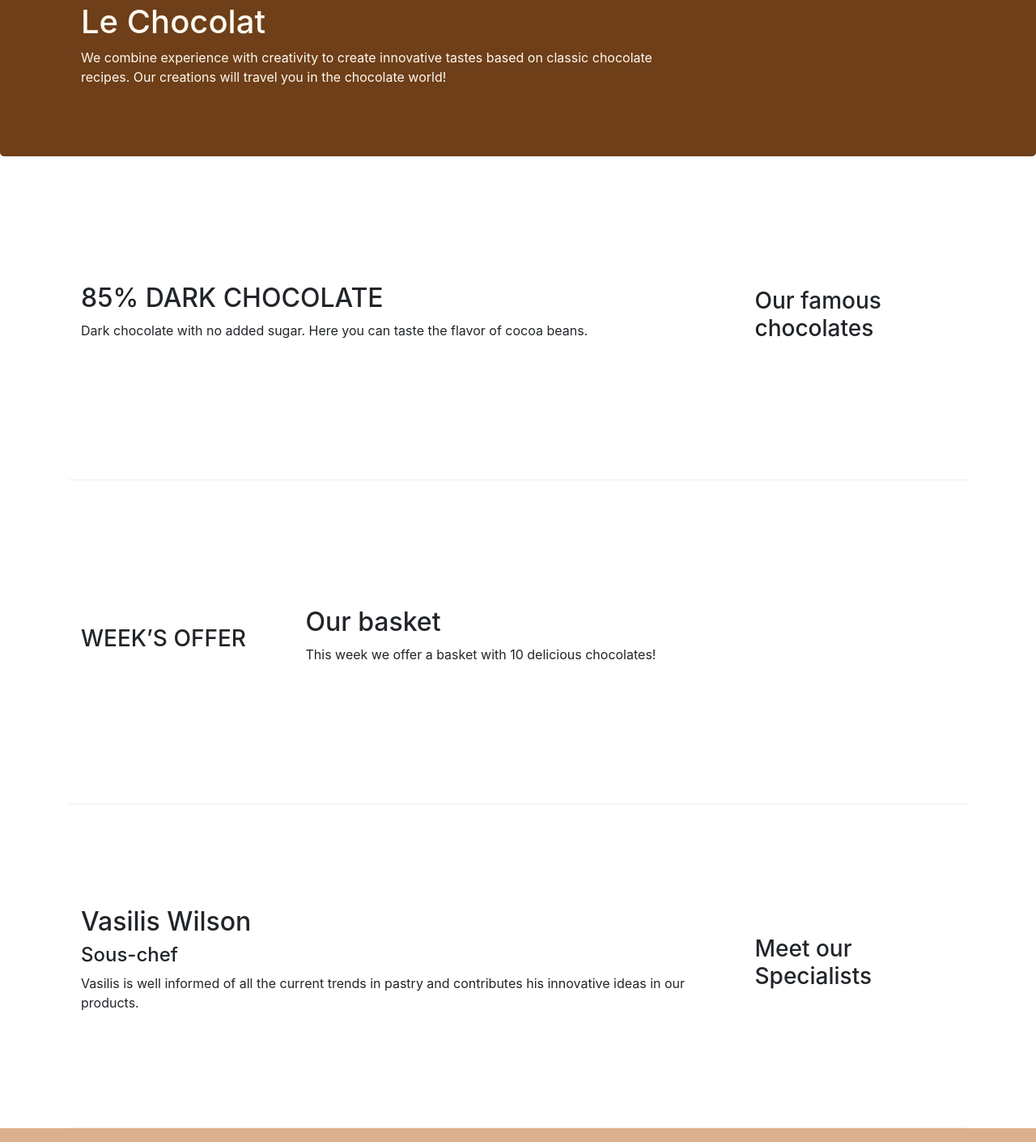
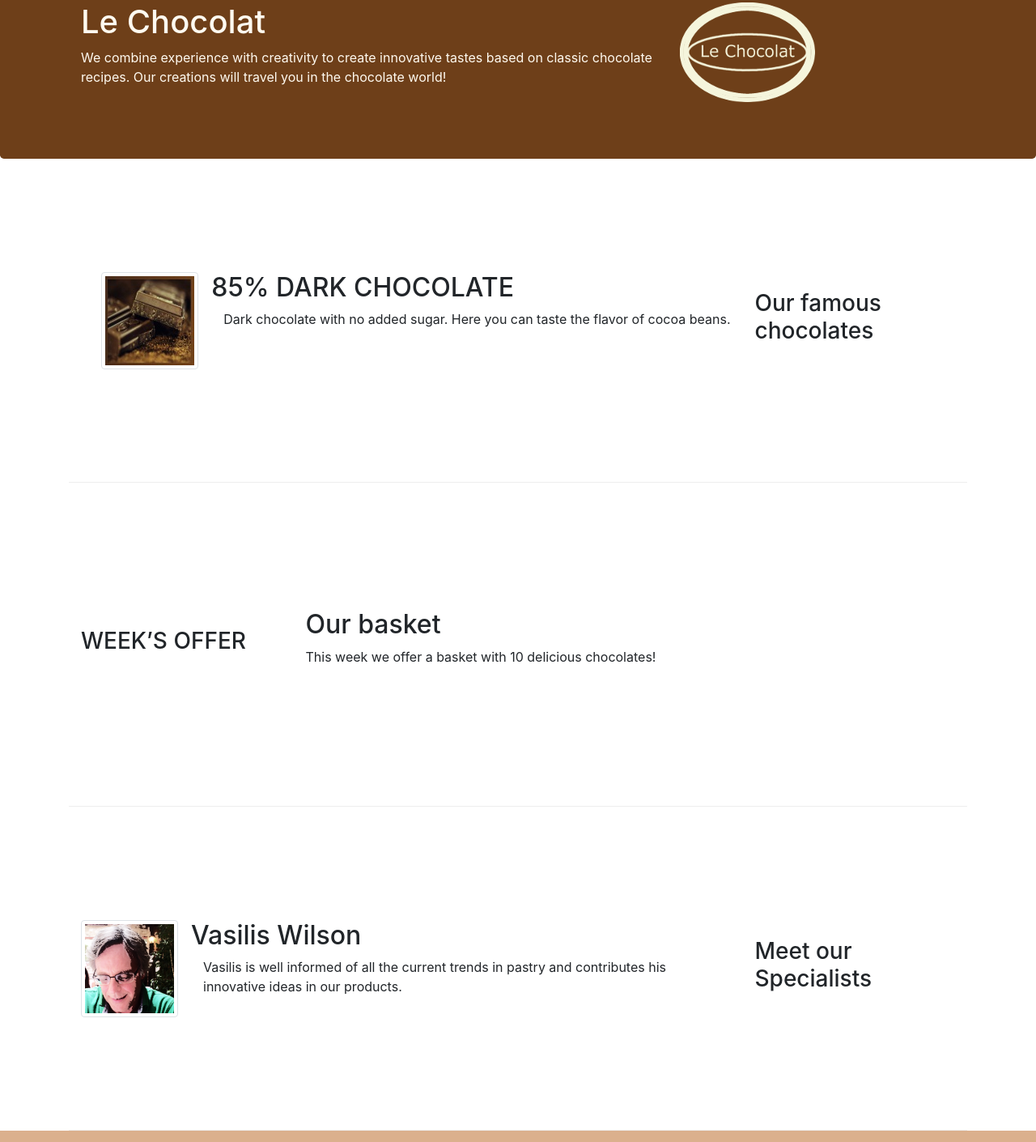
Before and after one commit to bouchibachaima/-leChocolat, a website: page index.html in a window 1280 px wide. Shown: the part 117-1527 px from the top of the page at 81% size. Drawn offline with nearby package versions, Linux system fonts and the light colour scheme.

Commit message:
Images and Media

```diff
--- a/index.html
+++ b/index.html
@@ -18,7 +18,7 @@
     <!--Navigation Bar-->
     <nav class="navbar navbar-expand-md navbar-light bg-light fixed-top ">
         <div class="container">
-            <a class="navbar-brand" href="./index.html">Le Chocolat</a>
+            <a class="navbar-brand" href="./index.html"><img src="images/logo.png" height="40" width="54"></a>
 
             <!--toggle button to replace nav bar elements on small screens-->
             <button class="navbar-toggler" type="button" data-toggle="collapse" data-target="#Navbar">
@@ -54,6 +54,7 @@
                         recipes. Our creations will travel you in the chocolate world!</p>
                 </div>
                 <div class="col col-sm">
+                    <img src="images/logo.png" class="img-fluid">
                 </div>
             </div>
         </div>
@@ -64,11 +65,16 @@
             <div class="col-sm-4 col-md-3">
                 <h3>Our famous chocolates</h3>
             </div>
-            <div class="col-sm col-md">
-                <h2>85% DARK CHOCOLATE</h2>
-                <p class="d-none d-sm-block">Dark chocolate with no added sugar. Here you can taste the flavor of cocoa
-                    beans.</p>
-            </div>
+            <!--Media Object-->
+            <div class="media">
+                    <img class="d-flex mr-3 img-thumbnail align-self-center"
+                        src="images/dark85.jpg" alt="85% DARK CHOCOLATE">
+                    <div class="media-body">
+                        <h2 class="mt-0">85% DARK CHOCOLATE</h2>
+                        <p class="col d-none d-md-block">Dark chocolate with no added sugar.
+                        Here you can taste the flavor of cocoa beans.</p>
+                    </div>
+                </div>
         </div>
 
         <div class=" row row-content align-items-center">
@@ -86,11 +92,16 @@
                 <h3>Meet our Specialists</h3>
             </div>
             <div class="col-sm col-md">
-                <h2>Vasilis Wilson </h2>
-                <h4>Sous-chef</h4>
-                <p class="d-none d-sm-block">Vasilis is well informed of all the current trends in pastry and
-                    contributes his innovative ideas in
-                    our products.</p>
+                <!--Media Object-->
+                <div class="media">
+                    <img class="d-flex mr-3 img-thumbnail align-self-center"
+                        src="images/cartoonVasilis.png" alt="Vasilis Wilson">
+                    <div class="media-body">
+                        <h2 class="mt-0">Vasilis Wilson</h2>
+                        <p class="col d-none d-md-block">Vasilis is well informed of all the current
+                            trends in pastry and contributes his innovative ideas in our products.</p>
+                    </div>
+                </div>
             </div>
         </div>
     </div>
```
Also changed, not shown: aboutus.html (+3 -1 lines), images/cartoonVasilis.png (added), images/dark85.jpg (added), images/logo.png (added), images/promotion.jpg (added).
